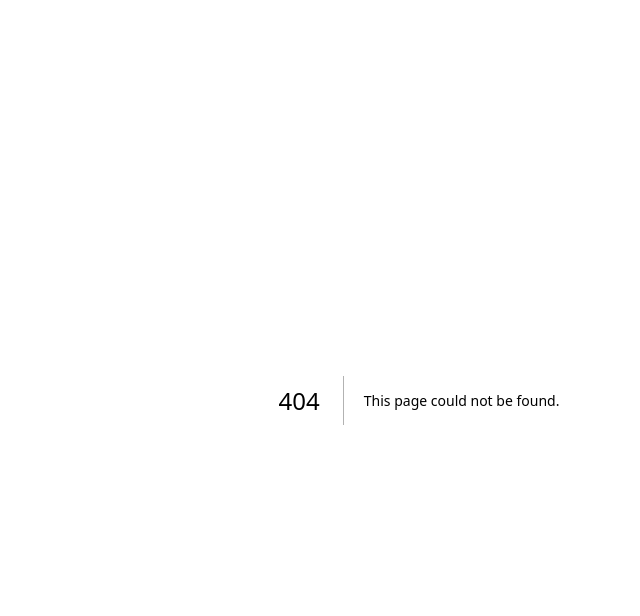
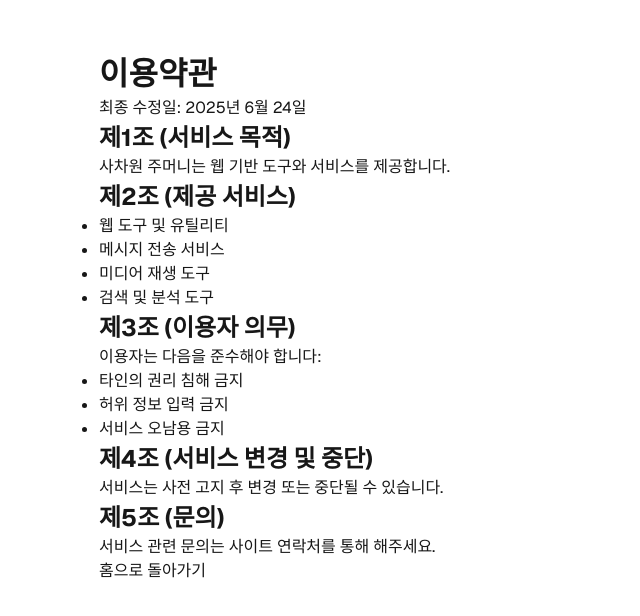
Before and after one commit to YuuuuuuYu/4d4cat-vercel, a Next.js app: page /terms-of-service in a window 1280 px wide. Before the commit this address had no page. Shown: the top 616 px of the page, without its empty margins (221-861 px from the left). Built offline with nearby package versions, Linux system fonts and the light colour scheme.

Commit message:
chore: 이용약관 추가

```diff
--- /dev/null
+++ b/app/terms-of-service/page.jsx
@@ -0,0 +1,57 @@
+import Link from 'next/link';
+import styles from '../page.module.css';
+
+export const metadata = {
+    title: '이용약관 - 사차원 주머니',
+    description: '사차원 주머니의 서비스 이용약관을 안내합니다.',
+};
+
+export default function TermsOfService() {
+    return (
+        <main className={styles.container}>
+            <div className={styles.policyContainer}>
+                <h1>이용약관</h1>
+                <p className={styles.lastModified}>최종 수정일: 2025년 6월 24일</p>
+
+                <section className={styles.policySection}>
+                    <h2>제1조 (서비스 목적)</h2>
+                    <p>사차원 주머니는 웹 기반 도구와 서비스를 제공합니다.</p>
+                </section>
+
+                <section className={styles.policySection}>
+                    <h2>제2조 (제공 서비스)</h2>
+                    <ul>
+                        <li>웹 도구 및 유틸리티</li>
+                        <li>메시지 전송 서비스</li>
+                        <li>미디어 재생 도구</li>
+                        <li>검색 및 분석 도구</li>
+                    </ul>
+                </section>
+
+                <section className={styles.policySection}>
+                    <h2>제3조 (이용자 의무)</h2>
+                    <p>이용자는 다음을 준수해야 합니다:</p>
+                    <ul>
+                        <li>타인의 권리 침해 금지</li>
+                        <li>허위 정보 입력 금지</li>
+                        <li>서비스 오남용 금지</li>
+                    </ul>
+                </section>
+
+                <section className={styles.policySection}>
+                    <h2>제4조 (서비스 변경 및 중단)</h2>
+                    <p>서비스는 사전 고지 후 변경 또는 중단될 수 있습니다.</p>
+                </section>
+
+                <section className={styles.policySection}>
+                    <h2>제5조 (문의)</h2>
+                    <p>서비스 관련 문의는 사이트 연락처를 통해 해주세요.</p>
+                </section>
+
+                <div className={styles.navigation}>
+                    <Link href="/" className={styles.backButton}>홈으로 돌아가기</Link>
+                </div>
+            </div>
+        </main>
+    );
+}
```
